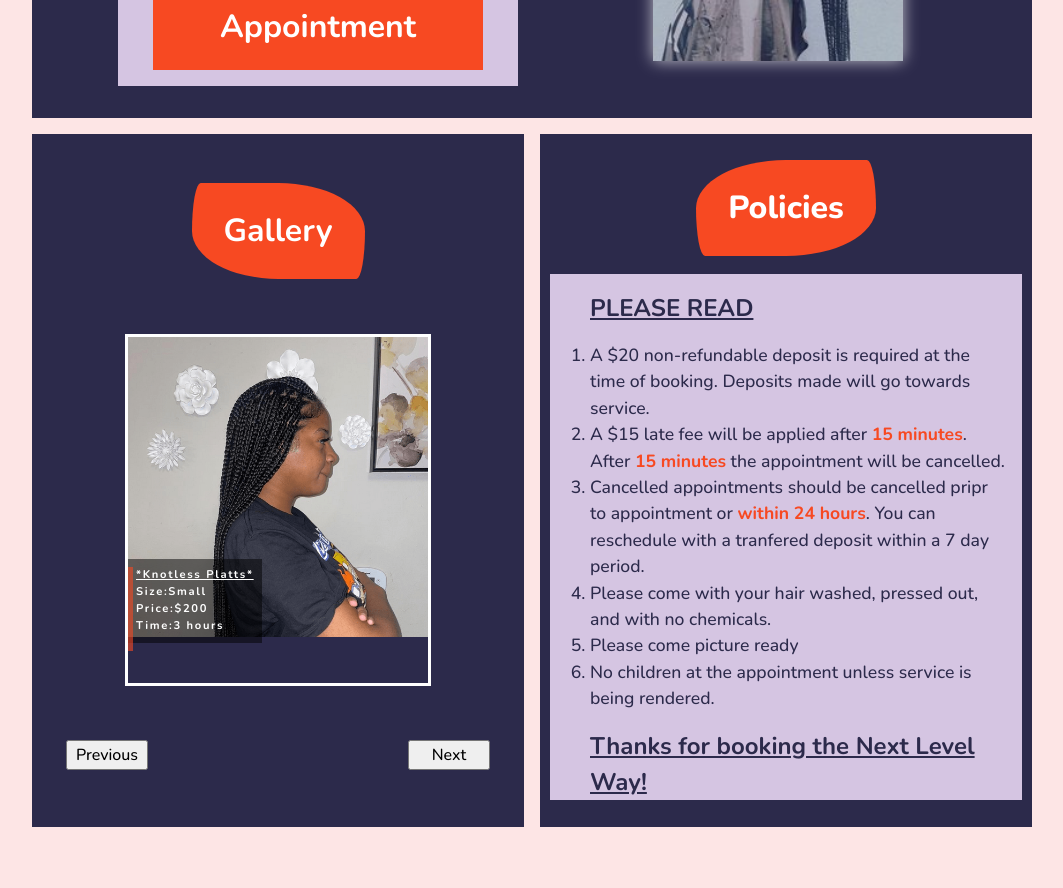
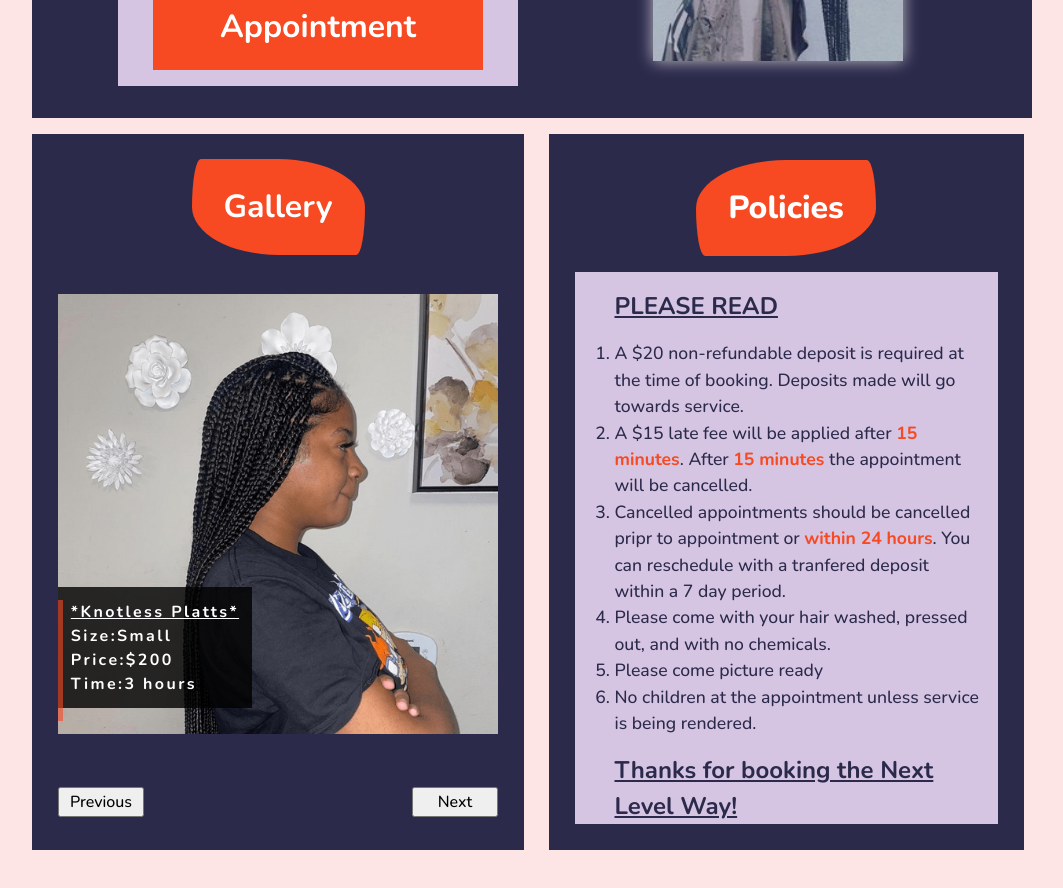
Before and after one commit to Brandon-Schefstad/next-level-hair-designs, a React (Create React App) app: page / in a window 1280 px wide. Shown: the part 460-1348 px from the top of the page, without its empty margins (108-1171 px from the left). Built offline with nearby package versions, Linux system fonts and the light colour scheme.

Commit message:
Fix: Spacing on Gallery and PolicieS

```diff
--- a/src/scss/_gallery.scss
+++ b/src/scss/_gallery.scss
@@ -6,20 +6,20 @@
 	grid-template-columns: repeat(4, 1fr);
 	gap: 2rem;
 	border: 2px solid utils.$dark-bg;
-	padding: 2rem;
-	padding-top: 1.5rem;
+	padding: 1.5rem;
+	padding-top: 1rem;
 	background-color: utils.$dark-bg;
 }
 .gallery__text {
 	color: white;
 	position: absolute;
-	font-size: 0.7rem;
+	font-size: 1rem;
 	bottom: 40px;
 	margin: auto;
 	display: block;
-	background-color: hsla(0, 0, 0, 0.5);
+	background-color: hsla(0, 0, 0, 0.8);
 	z-index: 2;
-	padding: 0.5rem;
+	padding: 0.8rem;
 	letter-spacing: 0.25ch;
 	text-align: left;
 	&::before {
@@ -37,14 +37,14 @@
 	text-align: center;
 	margin: auto;
 	height: 300px;
-	border: 3px solid white;
+
 	grid-column: 1 / span 4;
 	height: 100%;
 
 	position: relative;
 }
 .gallery__image {
-	height: 300px;
+	// height: 300px;
 }
 .prev {
 	grid-row: 3;
--- a/src/scss/_policies.scss
+++ b/src/scss/_policies.scss
@@ -8,6 +8,8 @@
 	border: 2px solid (utils.$dark-bg);
 	grid-template-rows: -0.8fr 1fr;
 	padding-top: 1.5rem;
+	max-width: 475px;
+	margin: auto;
 }
 h1.policies__title {
 	color: white;
@@ -29,8 +31,10 @@ h1.policies__title {
 	padding-top: 1rem;
 	padding-right: 1rem;
 	max-width: 60ch;
-	margin-inline: auto;
+
 	color: utils.$dark-bg;
+	margin: auto;
+	margin: 1rem;
 }
 .policies__text--emphasized {
 	color: utils.$light-accent;
```
Also changed, not shown: src/dist/main.css, 1 other file (tests, documents, lock files or other folders).
